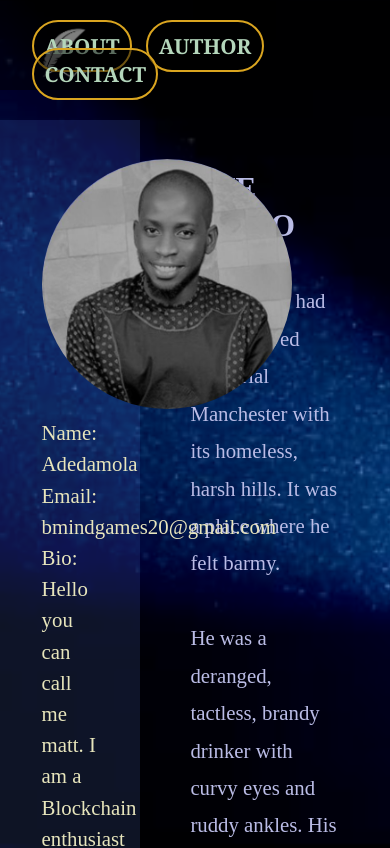
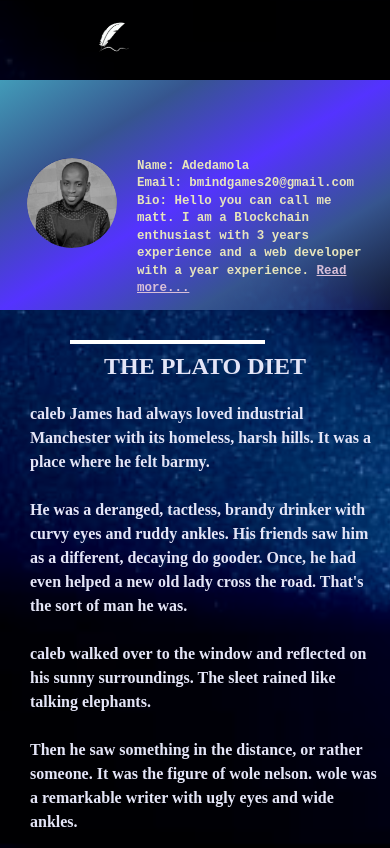
Before and after one commit to emperorbacteria/mini, a plain HTML site: page index.html in a window 390 px wide. Shown: the top 848 px of the page. Drawn offline with Linux system fonts and the light colour scheme; a script that the page names is missing.

Commit message:
Update style.css

```diff
--- a/style.css
+++ b/style.css
@@ -8,7 +8,287 @@ body {
     position: relative;
     background-image: url(./image/image.png);
     background-size: cover;
+    background-position: center;* {
+    box-sizing: border-box;
+    margin: 0;
+    padding: 0;
+}
+
+body {
+    position: relative;
+    background-image: url(./image/image.png);
+    background-size: cover;
     background-position: center;
+    background-repeat: no-repeat;
+    background-origin: content-box;
+    background-attachment: fixed;
+}
+
+.nav {
+    background-color: #b4d6bb;
+    width: 100%;
+    height: 90px;
+    position: relative;
+    font-family: Georgia, Times, 'Times New Roman', 'serif';
+    font-weight: bolder;
+    background: rgba(0,0,0,0.5)
+}
+
+.logo {
+    width: 30%;
+    position: fixed;
+    top: 0;
+    padding-top: 3px;
+    display: flex;
+    flex-direction: row;
+    align-items: center;
+    justify-content: center;
+
+}
+
+.image-logo {
+    position: relative;
+    left: -27px;
+    z-index: -1;
+    bottom: 10px;
+}
+
+
+.nav a {
+    text-decoration: none;
+    font-size: 2em;
+    color: white;
+}
+
+.nav-links {
+    float: right;
+    position: relative;
+    padding: 2em;
+}
+
+.nav-links a {
+    margin-right: 0.5em;
+    padding: 0.5em;
+    text-transform: uppercase;
+    font-size: 1.3em;
+    border: 2px solid goldenrod;
+    text-align: center;
+    border-radius: 2em;
+    color: #b4d6bb;
+    background-color: rgba(0, 0, 0, 0.497) ;
+}
+
+.content {
+    display: flex;
+    width: 100%;
+    position: relative;
+    color: honeydew;
+    font-size: 1.3em;
+}
+
+.bio {
+    width: 36%;
+    padding-top: 10%;
+    position: sticky;
+    top: 0;
+    left: 0;
+    padding-right: 2em;
+    padding-left: 2em;
+    align-self: flex-start;
+    background-color: rgba(97, 132, 238, 0.15);
+    z-index: 1;
+    height: 100vh;
+    color: #E7E5BC;
+    line-height: 1.5em;
+}
+
+#profile-image img{
+    border-radius: 50%;
+}
+
+.msg {
+    position: relative;
+    line-height: 1.8em;
+    font-size: 1.3rem;
+    padding: 50px;
+    color: #BABCE6;
+}
+
+.msg h2{
+    padding: 1em;
+    text-align: center;
+}
+
+.msg h2::before {
+    content: '';
+    height: 4px;
+    display: block;
+    width: 50%;
+    position: absolute;
+    top: 70px;
+    left: 70px;
+    background: white;
+}
+
+
+@media screen and (max-width: 500px){
+    .nav {
+        height: 80px;
+    }
+
+    #logo {
+        font-size: 0.8em;
+    }
+
+    .logo {
+        padding-top: 15px;
+        padding-left: 10px;
+        width: 200px;
+        z-index: 3;
+        font-weight: bolder;
+    }
+
+    .image-logo{
+        bottom: 8px;
+        left: -15px;
+    }
+
+    .image-logo img {
+        width: 60px;
+        height: 60px;
+
+    }
+
+    .nav a {
+        text-decoration: none;
+        font-size: 1em;
+        color: white;
+    }
+
+    .nav-links {
+        display: none;
+    }
+
+    .bio {
+        padding-top: 20%;
+        padding-right: 0.5em;
+        padding-left: 0.5em;
+        line-height: 1em;
+        font-size: 0.8em;
+        height: 230px;
+        width: 100%;
+        background-image: linear-gradient(to top left, rgba(132, 158, 236, 0),#36558F, #5433ff, #36558F, #429bb8 );
+    }
+
+
+
+    #bio {
+        height: auto;
+        display: flex;
+        justify-content: space-evenly;
+    }
+
+    #profile-image img{
+        width: 90px;
+        height: 90px;
+    }
+
+    .info {
+        text-align: left;
+        line-height: 1.4em;
+        width: 60%;
+        font-family: monospace;
+        font-size: 1.2em;
+        font-weight: bold;
+    }
+
+    .info a {
+        color: thistle;
+    }
+
+
+    .content {
+        display: flex;
+        flex-direction: column;
+        width: 100%;
+        position: relative;
+        color: honeydew;
+        font-size: 1em;
+        height: 30%;
+    }
+
+
+    #profile-image img{
+        border-radius: 50%;
+    }
+
+    .msg {
+        position: relative;
+        line-height: 1.5em;
+        font-size: 1rem;
+        padding: 20px 10px 10px 30px ;
+        color: #e4e5f7;
+        font-weight: bold;
+        overflow: hidden;
+    }
+
+
+    .msg h2::before {
+        top: 30px;
+    }
+
+
+}
+
+@media screen and (min-width:500px) and (max-width: 900px){
+    .nav {
+        height: 100px;
+    }
+
+    #logo {
+        font-size: .75em;
+    }
+
+    .logo {
+        padding-top: 10px;
+        padding-left: 5px;
+        width: 350px;
+        z-index: 3;
+        font-weight: bolder;
+        overflow: hidden;
+    }
+
+    #profile-image img{
+        width: 180px;
+        height: 180px;
+    }
+
+    .bio {
+        width: 800px;
+        padding-top: 11%;
+        padding-right: 0.5em;
+        padding-left: 0.7em;
+        font-size: 0.75em;
+    }
+
+    .msg {
+        position: relative;
+        line-height: 1.5em;
+        padding: 20px 10px 10px 30px ;
+        overflow: hidden;
+        font-size: 1.2rem;
+    }
+
+
+    .msg h2::before {
+        top: 30px;
+    }
+
+    .nav-links a {
+        font-size: 1.2em;
+        border: 1px solid rgb(223, 203, 153);
+    }
+}
     background-repeat: no-repeat;
     background-origin: content-box;
     background-attachment: fixed;
```
